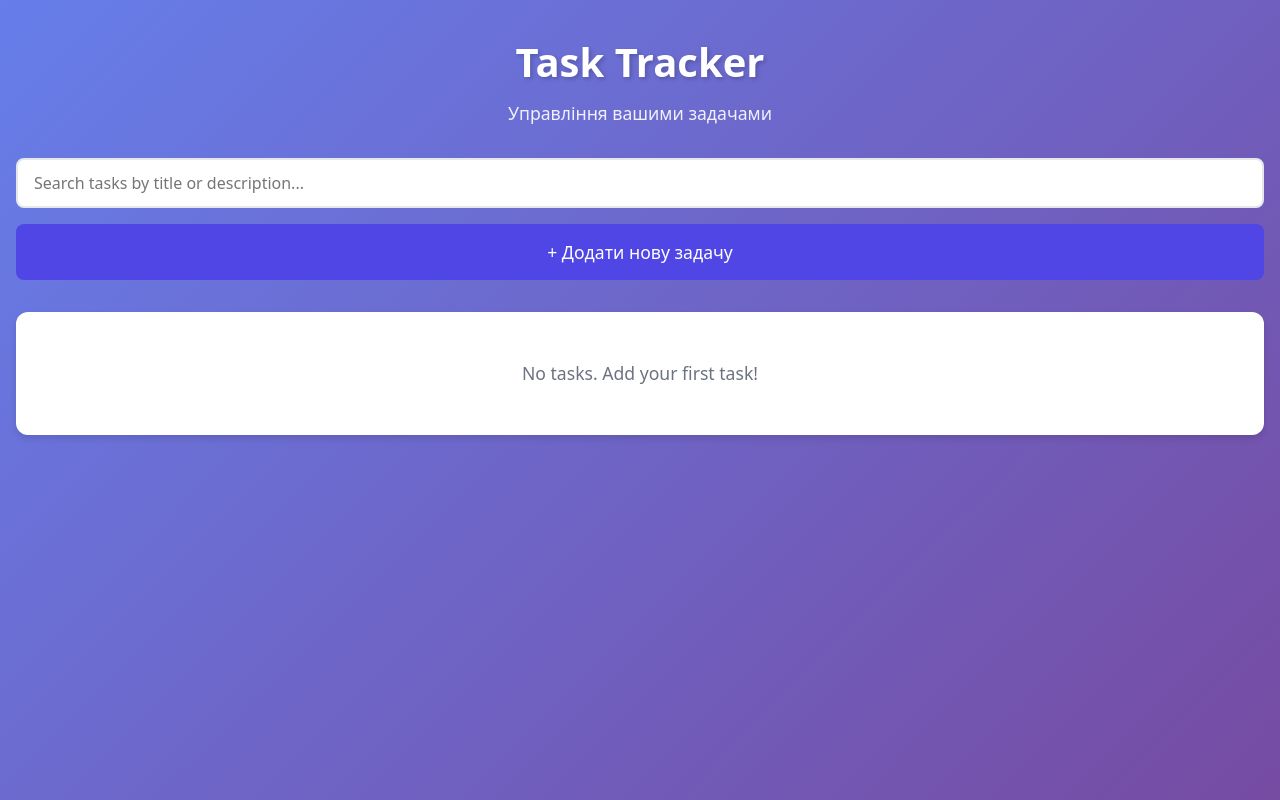
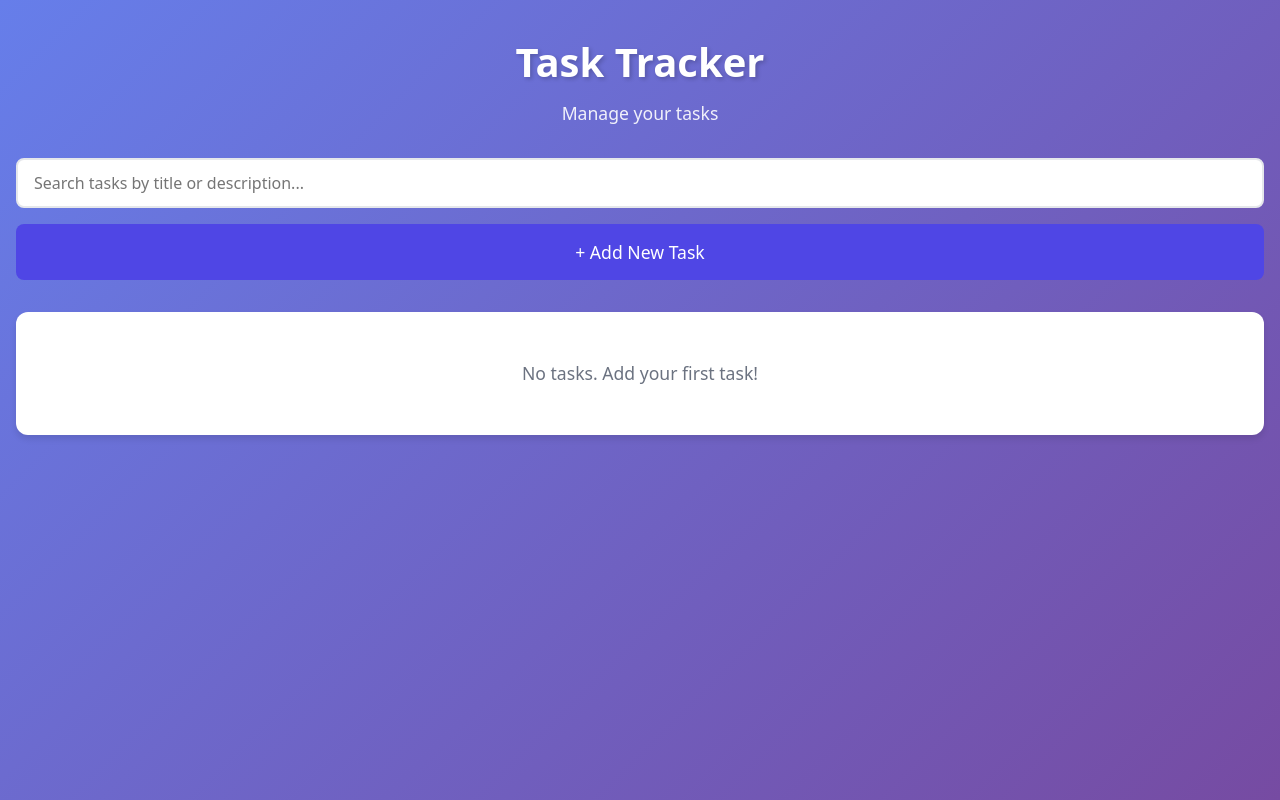
Before and after one commit to Suianina/task_tracker, a React (Vite) app: page / in a window 1280 px wide. Built offline with nearby package versions, Linux system fonts and the light colour scheme.

Commit message:
fix: Translate all UI text to English in App.tsx

```diff
--- a/src/App.tsx
+++ b/src/App.tsx
@@ -1,5 +1,5 @@
 import { useState, useEffect, useMemo } from "react";
-import { Task, TaskStatus } from "./types/Task";
+import type { Task, TaskStatus } from "./types/Task";
 import { TaskForm } from "./components/TaskForm";
 import { TaskList } from "./components/TaskList";
 import { SearchBar } from "./components/SearchBar";
@@ -56,7 +56,7 @@ function App() {
   };
 
   const handleDelete = (id: string) => {
-    if (confirm("Ви впевнені, що хочете видалити цю задачу?")) {
+    if (confirm("Are you sure you want to delete this task?")) {
       setTasks(tasks.filter((task) => task.id !== id));
     }
   };
@@ -95,7 +95,7 @@ function App() {
     <div className="app">
       <header className="app-header">
         <h1>Task Tracker</h1>
-        <p>Управління вашими задачами</p>
+        <p>Manage your tasks</p>
       </header>
       <main className="app-main">
         <div className="controls">
@@ -106,12 +106,12 @@ function App() {
                 onClick={() => setShowForm(true)}
                 className="btn btn-primary btn-add"
               >
-                + Додати нову задачу
+                + Add New Task
               </button>
             </>
           ) : (
             <div className="form-container">
-              <h2>{editingTask ? "Редагувати задачу" : "Нова задача"}</h2>
+              <h2>{editingTask ? "Edit Task" : "New Task"}</h2>
               <TaskForm
                 task={editingTask || undefined}
                 onSubmit={editingTask ? handleUpdateTask : handleAddTask}
```
